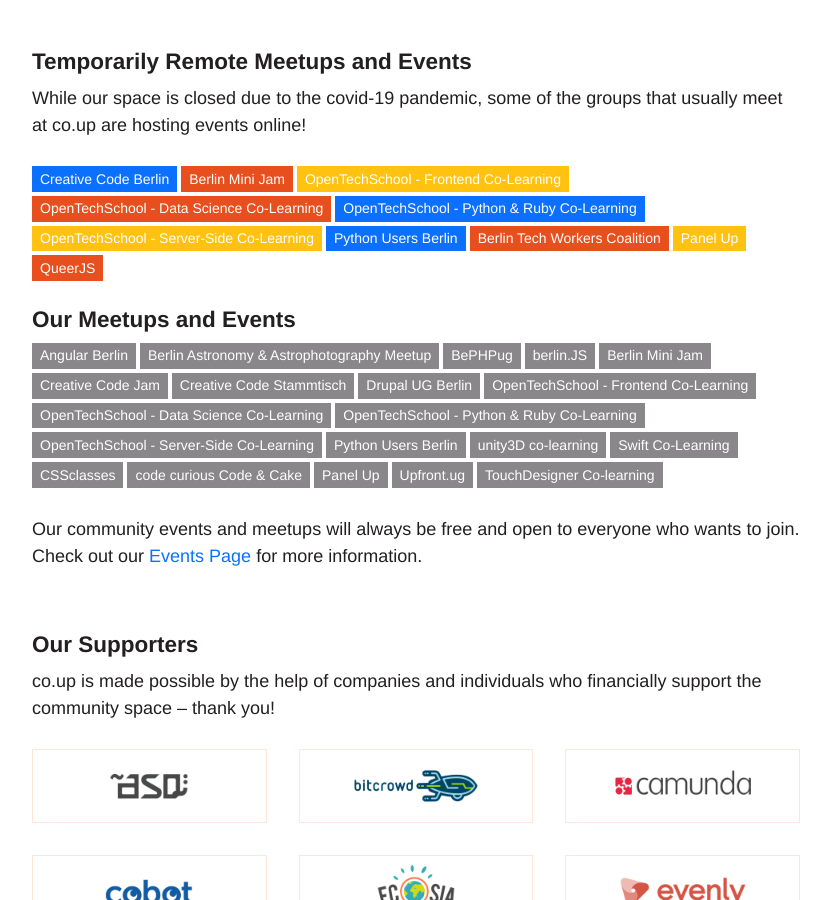
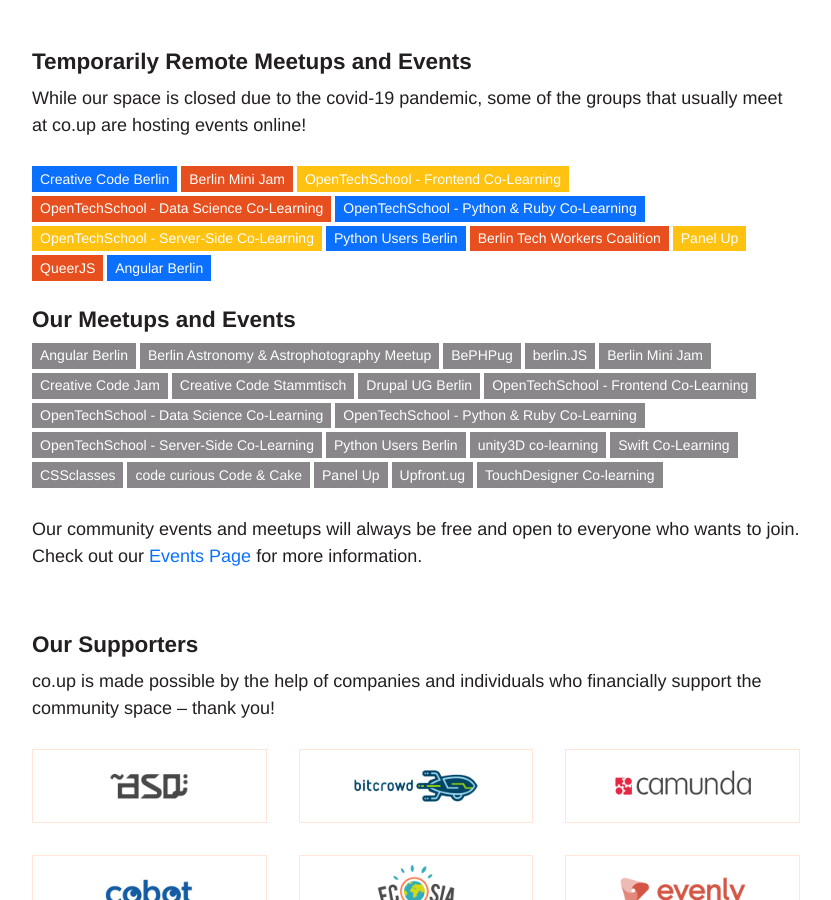
Before and after one commit to co-up/co-up.de, a Jekyll site: the page built from index.html, in a window 1280 px wide and 900 px high, scrolled down 853 px. Shown: the whole window, without its empty margins (224-1055 px from the left). Built offline with Jekyll 4.4.1, drawn with Linux system fonts in a browser that asks for light colours.

Commit message:
added Angular Berlin

```diff
--- a/_includes/hosted-meetups-remote.html
+++ b/_includes/hosted-meetups-remote.html
@@ -9,5 +9,6 @@
   <a class="meetup" href="https://techworkersberlin.com/" target="_blank">Berlin Tech Workers Coalition</a>
   <a class="meetup" href="https://www.meetup.com/Panel-Up-Berlins-International-Comics-Meet-Up" target="_blank">Panel Up</a>
   <a class="meetup" href="https://queerjs.com/online-2020-16" target="_blank">QueerJS</a>
+  <a class="meetup" href="https://twitter.com/angular_berlin" target="_blank">Angular Berlin</a>
 
 </div>
```
